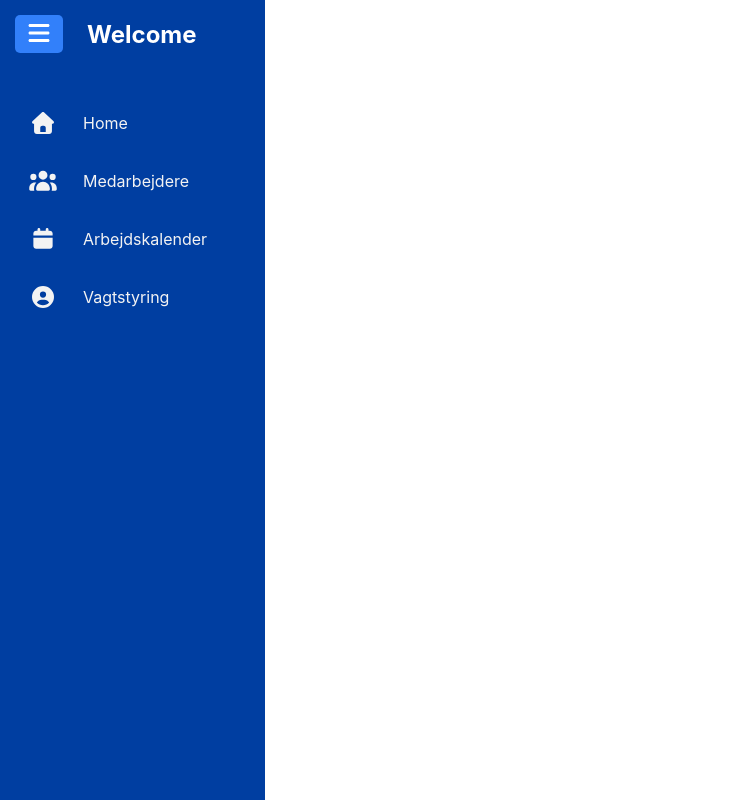
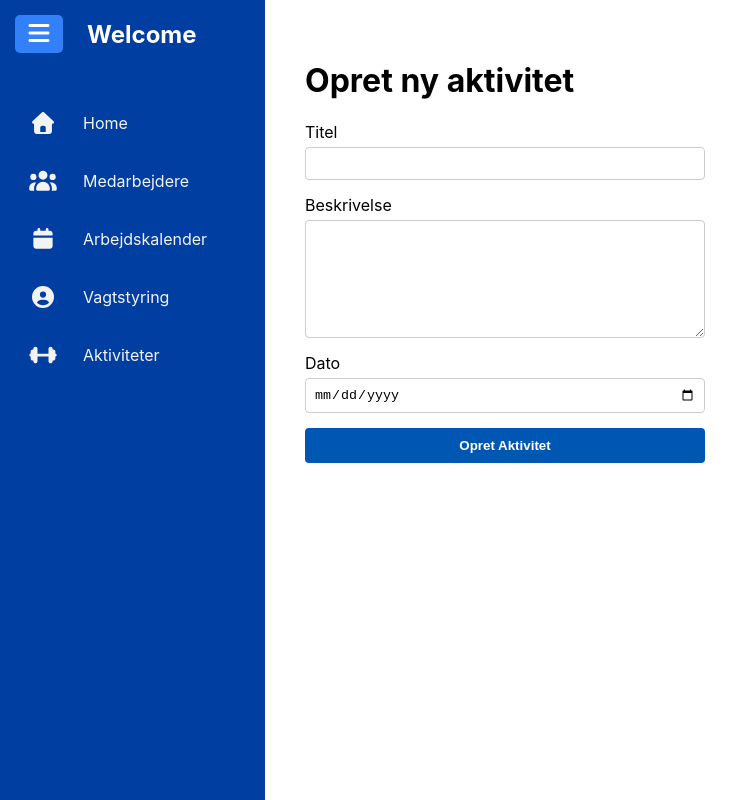
Before and after one commit to sorensenj00/RyHal, a React (Create React App) app in the folder admin-dashboard/: page /create-activity in a window 1280 px wide. Shown: the whole page, without its empty margins (0-753 px from the left). Built offline with nearby package versions, Linux system fonts and the light colour scheme.

Commit message:
event oprettelse frontend

```diff
--- a/admin-dashboard/src/App.js
+++ b/admin-dashboard/src/App.js
@@ -4,6 +4,8 @@ import './App.css';
 import BaseWeekCalendar from './components/calendar/BaseWeekCalendar';
 import EmployeeBigCard from './components/employee/EmployeeBigCard';
 import CreateNewShift from './components/shift/CreateNewShift';
+import ActivitiesList from './components/activities/ActivitiesList';
+import CreateActivity from './components/activities/CreateActivity';
 
 function App() {
   return (
@@ -15,6 +17,8 @@ function App() {
             <Route path="/base-calendar" element={<BaseWeekCalendar />} />
             <Route path="/employee-card" element={<EmployeeBigCard />} />
             <Route path="/create-shift" element={<CreateNewShift />} />
+            <Route path="/activities-list" element={<ActivitiesList />} />
+            <Route path="/create-activity" element={<CreateActivity />} />
             {/* ... Alle andre routes */}
           </Routes>
         </main>
--- /dev/null
+++ b/admin-dashboard/src/components/activities/ActivitiesList.jsx
@@ -0,0 +1,34 @@
+import React, { useState, useEffect } from 'react';
+import { getActivities } from './ActivityService';
+
+const ActivitiesList = () => {
+  const [activities, setActivities] = useState([]);
+
+  useEffect(() => {
+    // Hent in-memory aktiviteter når komponenten loader
+    setActivities(getActivities());
+  }, []);
+
+  return (
+    <div className="activities-list-container" style={{ padding: '20px' }}>
+      <h1>Aktivitets oversigt</h1>
+      <p>Her kan du se alle oprettede aktiviteter.</p>
+
+      {activities.length === 0 ? (
+        <p>Ingen aktiviteter fundet.</p>
+      ) : (
+        <ul style={{ listStyleType: 'none', padding: 0 }}>
+          {activities.map(activity => (
+            <li key={activity.id} style={{ border: '1px solid #ccc', margin: '10px 0', padding: '15px', borderRadius: '5px', backgroundColor: '#f9f9f9' }}>
+              <h3 style={{ marginTop: '0' }}>{activity.title}</h3>
+              <p style={{ margin: '5px 0' }}><strong>Beskrivelse:</strong> {activity.description}</p>
+              <p style={{ margin: '5px 0' }}><strong>Dato:</strong> {activity.date}</p>
+            </li>
+          ))}
+        </ul>
+      )}
+    </div>
+  );
+};
+
+export default ActivitiesList;
--- /dev/null
+++ b/admin-dashboard/src/components/activities/ActivityService.js
@@ -0,0 +1,19 @@
+// Simpel in-memory storage for aktiviteter
+let activities = [
+  { id: 1, title: 'Fodboldturnering', description: 'Årlig turnering for lokalområdet.', date: '2026-05-20' },
+  { id: 2, title: 'Yoga Hold', description: 'Aftenyoga session.', date: '2026-06-15' }
+];
+
+export const getActivities = () => {
+    // Returnerer en kopi af arrayet for at beskytte den interne state mod direkte mutationer
+    return [...activities];
+};
+
+export const addActivity = (activity) => {
+    const newActivity = {
+        ...activity,
+        id: activities.length > 0 ? Math.max(...activities.map(a => a.id)) + 1 : 1
+    };
+    activities.push(newActivity);
+    return newActivity;
+};
--- /dev/null
+++ b/admin-dashboard/src/components/activities/CreateActivity.jsx
@@ -0,0 +1,75 @@
+import React, { useState } from 'react';
+import { addActivity } from './ActivityService';
+
+const CreateActivity = () => {
+  const [title, setTitle] = useState('');
+  const [description, setDescription] = useState('');
+  const [date, setDate] = useState('');
+  const [successMsg, setSuccessMsg] = useState('');
+
+  const handleSubmit = (e) => {
+    e.preventDefault();
+
+    // Brug in-memory service til at gemme
+    addActivity({ title, description, date });
+
+    setSuccessMsg("Aktivitet oprettet succesfuldt!");
+    setTitle('');
+    setDescription('');
+    setDate('');
+
+    // Fjern besked efter 3 sekunder
+    setTimeout(() => {
+        setSuccessMsg('');
+    }, 3000);
+  };
+
+  return (
+    <div className="create-activity-container" style={{ padding: '20px' }}>
+      <h1>Opret ny aktivitet</h1>
+      {successMsg && (
+        <div style={{ backgroundColor: '#d4edda', color: '#155724', padding: '10px', borderRadius: '5px', marginBottom: '15px', maxWidth: '400px' }}>
+          {successMsg}
+        </div>
+      )}
+      <form onSubmit={handleSubmit} style={{ display: 'flex', flexDirection: 'column', maxWidth: '400px', gap: '15px' }}>
+        <div style={{ display: 'flex', flexDirection: 'column' }}>
+          <label htmlFor="title">Titel</label>
+          <input
+            type="text"
+            id="title"
+            value={title}
+            onChange={(e) => setTitle(e.target.value)}
+            required
+            style={{ padding: '8px', marginTop: '5px', borderRadius: '4px', border: '1px solid #ccc' }}
+          />
+        </div>
+        <div style={{ display: 'flex', flexDirection: 'column' }}>
+          <label htmlFor="description">Beskrivelse</label>
+          <textarea
+            id="description"
+            value={description}
+            onChange={(e) => setDescription(e.target.value)}
+            style={{ padding: '8px', marginTop: '5px', minHeight: '100px', borderRadius: '4px', border: '1px solid #ccc' }}
+          />
+        </div>
+        <div style={{ display: 'flex', flexDirection: 'column' }}>
+          <label htmlFor="date">Dato</label>
+          <input
+            type="date"
+            id="date"
+            value={date}
+            onChange={(e) => setDate(e.target.value)}
+            required
+            style={{ padding: '8px', marginTop: '5px', borderRadius: '4px', border: '1px solid #ccc' }}
+          />
+        </div>
+        <button type="submit" style={{ padding: '10px', backgroundColor: '#0056b3', color: 'white', border: 'none', borderRadius: '4px', cursor: 'pointer', fontWeight: 'bold' }}>
+          Opret Aktivitet
+        </button>
+      </form>
+    </div>
+  );
+};
+
+export default CreateActivity;
--- a/admin-dashboard/src/components/navbar/ActivePagesForNavBar.js
+++ b/admin-dashboard/src/components/navbar/ActivePagesForNavBar.js
@@ -4,6 +4,7 @@ import {
   faUsers,
   faCalendar,
   faUserCircle,
+  faDumbbell,
 } from "@fortawesome/free-solid-svg-icons";
 
 export const ActivePagesForNavBar  = [
@@ -36,5 +37,13 @@ export const ActivePagesForNavBar  = [
         { to: "/create-shift", label: "Opret Ny Vagt" },
       ]
   },
-
+  {
+    to: "/activities",
+    icon: faDumbbell,
+    label: "Aktiviteter",
+    children: [
+      { to: "/activities-list", label: "Aktivitets oversigt" },
+      { to: "/create-activity", label: "Opret ny aktivitet" },
+    ],
+  },
 ];
```
